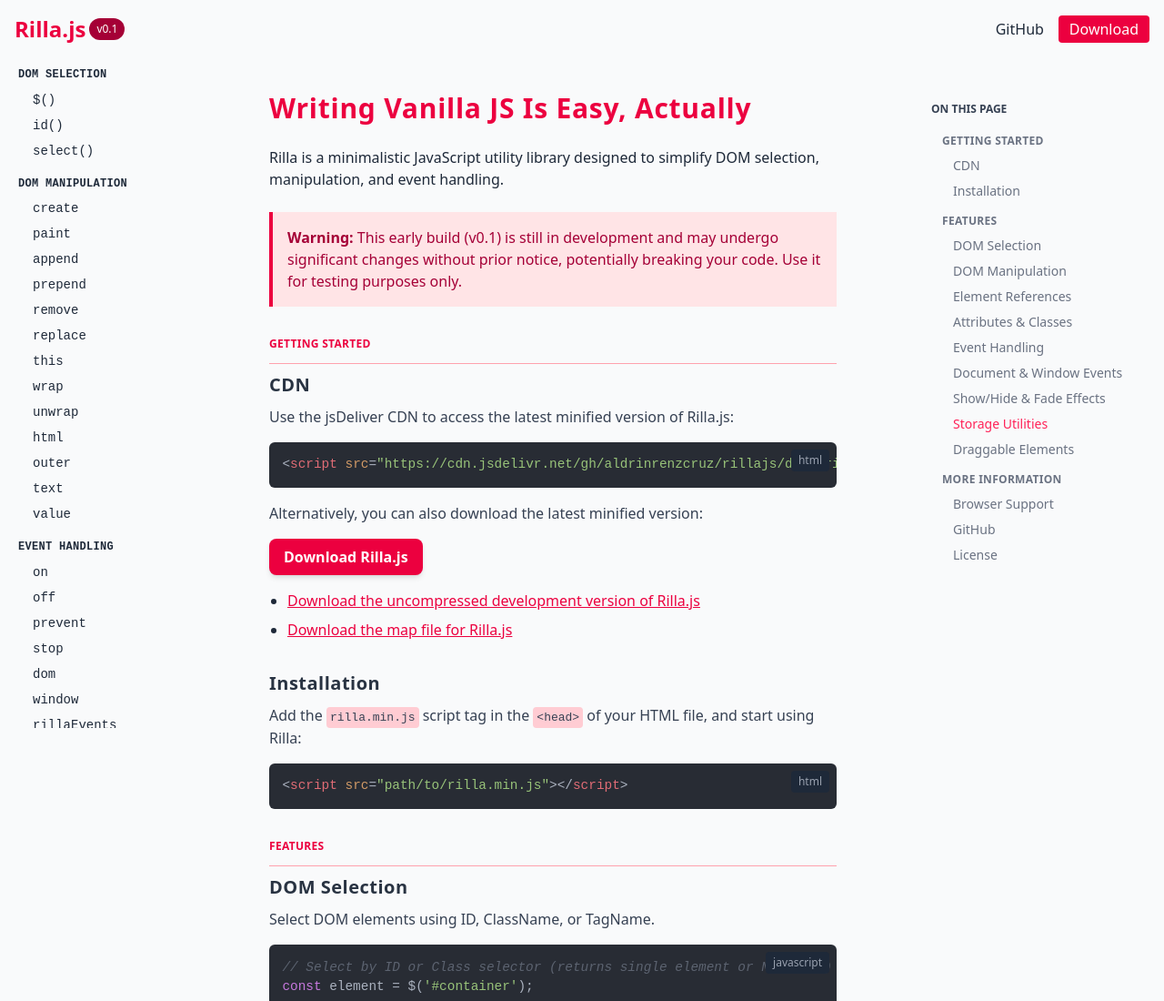
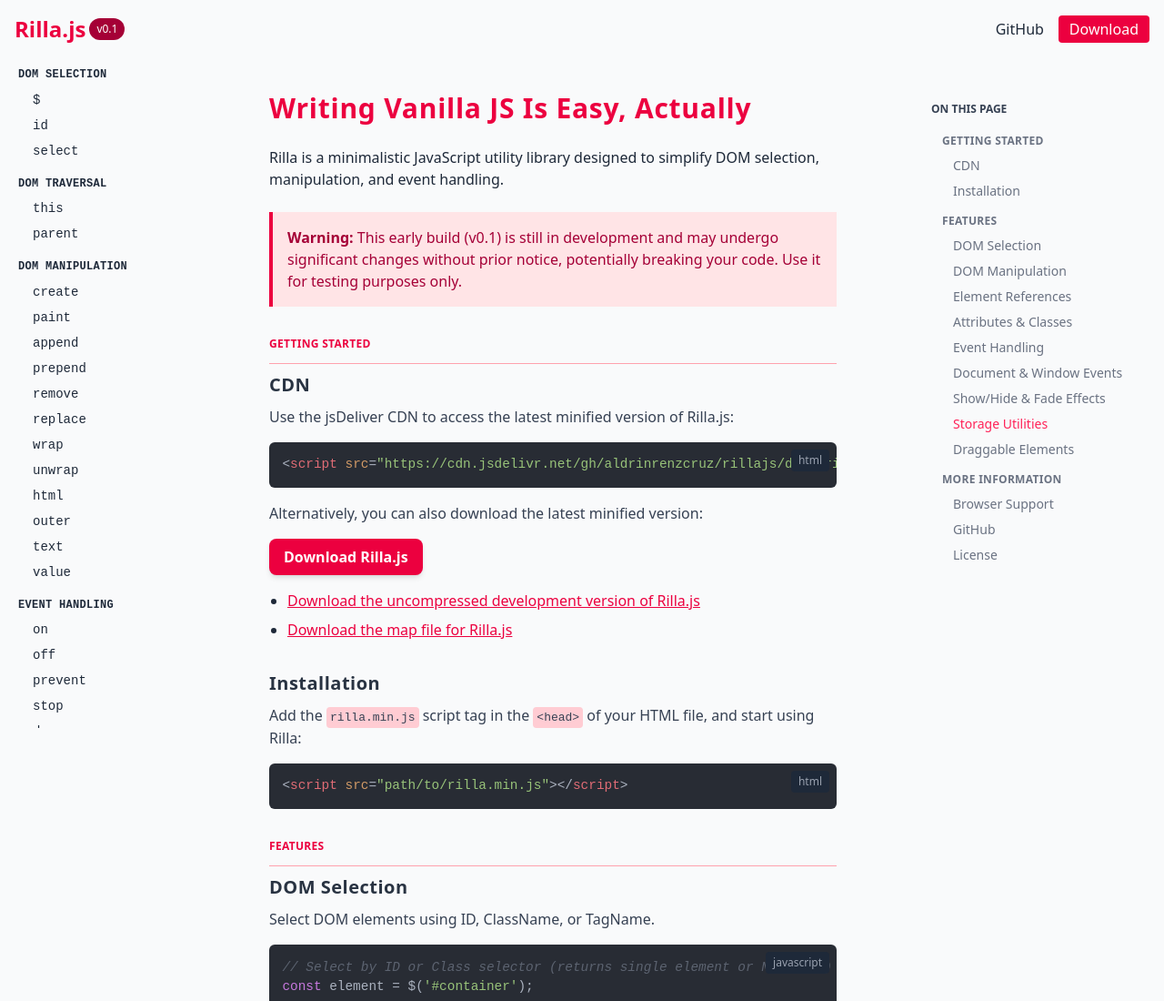
Before and after one commit to aldrinrenzcruz/rillajs, a website: page index.html in a window 1280 px wide. Shown: the top 1100 px of the page at 91% size. Drawn offline with Linux system fonts and the light colour scheme.

Commit message:
Update docs menu order

```diff
--- a/index.html
+++ b/index.html
@@ -41,9 +41,16 @@
           <li>
             <span class="font-bold text-gray-800 uppercase text-xs tracking-wide">DOM Selection</span>
             <ul class="space-y-2 text-sm mt-2 pl-4">
-              <li><a href="#" class="block hover:text-rose-500 transition">$()</a></li>
-              <li><a href="#" class="block hover:text-rose-500 transition">id()</a></li>
-              <li><a href="#" class="block hover:text-rose-500 transition">select()</a></li>
+              <li><a href="#" class="block hover:text-rose-500 transition">$</a></li>
+              <li><a href="#" class="block hover:text-rose-500 transition">id</a></li>
+              <li><a href="#" class="block hover:text-rose-500 transition">select</a></li>
+            </ul>
+          </li>
+          <li class="pt-2">
+            <span class="font-bold text-gray-800 uppercase text-xs tracking-wide">DOM Traversal</span>
+            <ul class="space-y-2 text-sm mt-2 pl-4">
+              <li><a href="#" class="block hover:text-rose-500 transition">this</a></li>
+              <li><a href="#" class="block hover:text-rose-500 transition">parent</a></li>
             </ul>
           </li>
           <li class="pt-2">
@@ -55,7 +62,6 @@
               <li><a href="#" class="block hover:text-rose-500 transition">prepend</a></li>
               <li><a href="#" class="block hover:text-rose-500 transition">remove</a></li>
               <li><a href="#" class="block hover:text-rose-500 transition">replace</a></li>
-              <li><a href="#" class="block hover:text-rose-500 transition">this</a></li>
               <li><a href="#" class="block hover:text-rose-500 transition">wrap</a></li>
               <li><a href="#" class="block hover:text-rose-500 transition">unwrap</a></li>
               <li><a href="#" class="block hover:text-rose-500 transition">html</a></li>
```
